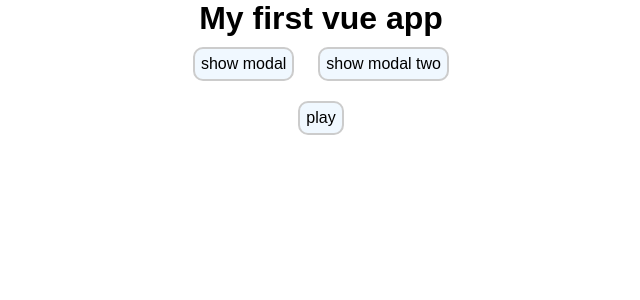
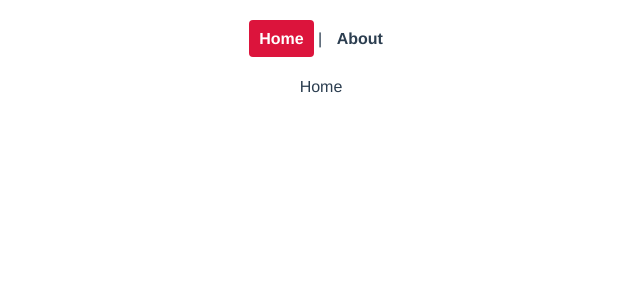
Before and after one commit to dudarmykola/vue-simple-app, a Vue app: page / in a window 1280 px wide. Shown: the top 300 px of the page, without its empty margins (319-959 px from the left). Built offline with nearby package versions, Linux system fonts and the light colour scheme.

Commit message:
Router added

```diff
--- a/package.json
+++ b/package.json
@@ -9,7 +9,8 @@
   },
   "dependencies": {
     "core-js": "^3.8.3",
-    "vue": "^3.2.13"
+    "vue": "^3.2.13",
+    "vue-router": "^4.3.2"
   },
   "devDependencies": {
     "@babel/core": "^7.12.16",
--- a/src/App.vue
+++ b/src/App.vue
@@ -1,93 +1,36 @@
 <template>
-  <div class="content">
-    <h1>{{ title }}</h1>
-    <div class="actions">
-      <button @click="toggleModal">show modal</button>
-      <button @click="toggleModalTwo">show modal two</button>
-    </div>
+  <div id="nav">
+    <router-link to="/">Home</router-link> |
+    <router-link to="/about">About</router-link>
   </div>
-  <teleport v-if="showModal" to=".modals">
-    <Modal :header="header" :text="text" theme="sale" @close="toggleModal">
-      <template v-slot:links>
-        <a href="#">sign up</a>
-        <a href="#">more info</a>
-      </template>
-      <h1>Sign up for the giveaway</h1>
-      <p>Grab your ninja pack for half price!</p>
-    </Modal>
-  </teleport>
-  <teleport v-if="showModalTwo" to=".modals">
-    <Modal @close="toggleModalTwo">
-      <h1>Sign up yow the newsletter</h1>
-    </Modal>
-  </teleport>
-  <div class="content">
-    <div class="actions">
-      <button @click="start">play</button>
-    </div>
-    <Block v-if="isPlaying" :delay="delay" @end="endGame" />
-    <Results v-if="showResults" :score="score" />
-  </div>
-
+  <router-view />
 </template>
 
 <script>
-import Modal from '@/components/Modal.vue';
-import Block from '@/components/Block.vue';
-import Results from '@/components/Results.vue';
 
-export default {
-  name: 'App',
-  components: { Modal, Block, Results },
-  data() {
-    return {
-      title: 'My first vue app',
-      showModal: false,
-      showModalTwo: false,
-      isPlaying: false,
-      delay: null,
-      score: null,
-      showResults: false
-    }
-  },
-  methods: {
-    toggleModal() {
-      this.showModal = !this.showModal;
-    },
-    toggleModalTwo() {
-      this.showModalTwo = !this.showModalTwo;
-    },
-    start() {
-      this.delay = 2000 + Math.random() * 5000 ;
-      this.isPlaying = true;
-    },
-    endGame(reactTime) {
-      this.score = reactTime;
-      this.isPlaying = false;
-      this.showResults = true;
-    }
-  }
-};
 </script>
 <style>
-.content {
-  display: flex;
-  flex-direction: column;
-  align-items: center;
+#app {
+  font-family: Avenir, Helvetica, Arial, sans-serif;
+  text-align: center;
+  color: #2c3e50;
 }
 
-.actions {
-  padding: 10px;
-  display: flex;
-  flex-direction: row;
-  width: 300px;
-  justify-content: space-around;
+#nav {
+  padding: 30px;
 }
 
-.actions button {
-  padding: 6px;
-  border-radius: 10px;
-  background: aliceblue;
-  border: 2px solid #ccc;
+#nav a {
+  font-weight: bold;
+  color: #2c3e50;
+  text-decoration: none;
+  padding: 10px;
+  border-radius: 4px;
 }
+
+#nav a.router-link-exact-active {
+  color: white;
+  background: crimson;
+}
+
 </style>
--- a/src/components/Block.vue
+++ /dev/null
@@ -1,47 +0,0 @@
-<template>
-  <div class="block" v-if="showBlock" @click="stopTimer">
-    click me
-  </div>
-</template>
-
-<script>
-export default {
-  props: ['delay'],
-  data() {
-    return {
-      showBlock: false,
-      timer: null,
-      reactionTime: 0
-    }
-  },
-  mounted() {
-    setTimeout(() => {
-      this.showBlock = true;
-      this.startTimer();
-    }, this.delay)
-  },
-  methods: {
-    startTimer() {
-      this.timer = setInterval(() => {
-        this.reactionTime += 10
-      });
-    },
-    stopTimer() {
-      clearInterval(this.timer);
-      this.$emit('end', this.reactionTime);
-    }
-  }
-};
-</script>
-
-<style>
-.block {
-  width: 400px;
-  border-radius: 20px;
-  background: #0faf87;
-  color: white;
-  text-align: center;
-  padding: 100px 0;
-  margin: 40px auto;
-}
-</style>
--- a/src/components/Modal.vue
+++ /dev/null
@@ -1,74 +0,0 @@
-<template>
-  <div class="backdrop" @click.self="closeModal">
-    <div class="modal" :class="{ sale: theme === 'sale' }">
-      <slot></slot>
-      <div class="links">
-        <slot name="links"></slot>
-      </div>
-    </div>
-  </div>
-</template>
-
-<script>
-export default {
-  props: [
-      'header',
-      'text',
-      'theme'
-  ],
-  methods: {
-    closeModal() {
-      this.$emit('close')
-    }
-  }
-};
-</script>
-
-<style scoped>
-.modal h1 {
-  color: #03cfb4;
-}
-
-.modal {
-  width: 600px;
-  padding: 20px;
-  margin: 100px auto;
-  background: white;
-  border-radius: 10px;
-  display: flex;
-  flex-direction: column;
-  align-items: center;
-}
-
-.modal.sale {
-  background: crimson;
-  color: white;
-}
-
-.modal.sale h1 {
-  color: white;
-}
-
-.backdrop {
-  top: 0;
-  position: fixed;
-  background: rgba(0, 0, 0, 0.5);
-  width: 100%;
-  height: 100%;
-}
-
-.links {
-  display: flex;
-  justify-content: space-between;
-}
-
-.modal :slotted(a) {
-  margin: 10px;
-  padding: 6px;
-  border-radius: 10px;
-  background: #fff;
-  color: dimgray;
-  border: 2px solid dimgray;
-  text-decoration: unset;
-}
-</style>
--- a/src/components/Results.vue
+++ /dev/null
@@ -1,32 +0,0 @@
-<script>
-export default {
-  props: ['score'],
-  data() {
-    return {
-      rank: null
-    };
-  },
-  mounted() {
-    if (this.score < 250) {
-      this.rank = 'Ninja Fingers';
-    } else if (this.score < 400) {
-      this.rank = 'Rapid Reflex';
-    } else {
-      this.rank = 'Snail pace...';
-    }
-  }
-};
-</script>
-
-<template>
-  <div class="result">Reaction time is {{ score }} ms</div>
-  <p class="rank">{{ rank }}</p>
-</template>
-
-<style scoped>
-  .rank {
-    font-size: 1.4em;
-    color: #0faf87;
-    font-weight: bold;
-  }
-</style>
--- a/src/main.js
+++ b/src/main.js
@@ -1,5 +1,6 @@
 import { createApp } from 'vue';
 import App from './App.vue';
+import router from './router';
 import './assets/global.css';
 
-createApp(App).mount('#app');
+createApp(App).use(router).mount('#app');
--- /dev/null
+++ b/src/router/index.js
@@ -0,0 +1,22 @@
+import { createRouter, createWebHistory } from 'vue-router';
+import Home from '../views/Home.vue';
+import About from '../views/About.vue';
+
+const routes = [
+    {
+        path: '/',
+        name: 'Home',
+        component: Home
+    },
+    {
+        path: '/about',
+        name: 'About',
+        component: About
+    }
+];
+
+const router = createRouter ({
+    history: createWebHistory(process.env.BASE_URL),
+    routes
+})
+export default router;
--- /dev/null
+++ b/src/views/About.vue
@@ -0,0 +1,11 @@
+<script setup>
+
+</script>
+
+<template>
+  <div>About</div>
+</template>
+
+<style scoped>
+
+</style>
--- /dev/null
+++ b/src/views/Home.vue
@@ -0,0 +1,11 @@
+<script setup>
+
+</script>
+
+<template>
+  <div>Home</div>
+</template>
+
+<style scoped>
+
+</style>
```
Also changed, not shown: 1 other file (tests, documents, lock files or other folders).
